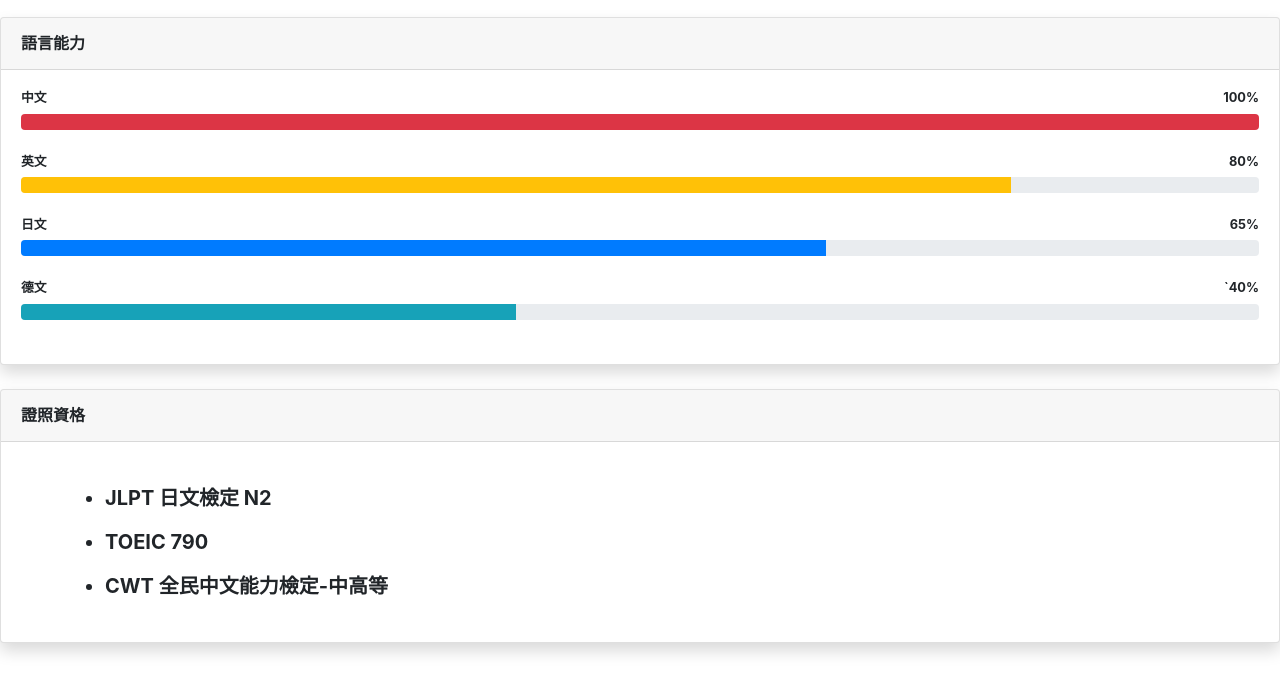
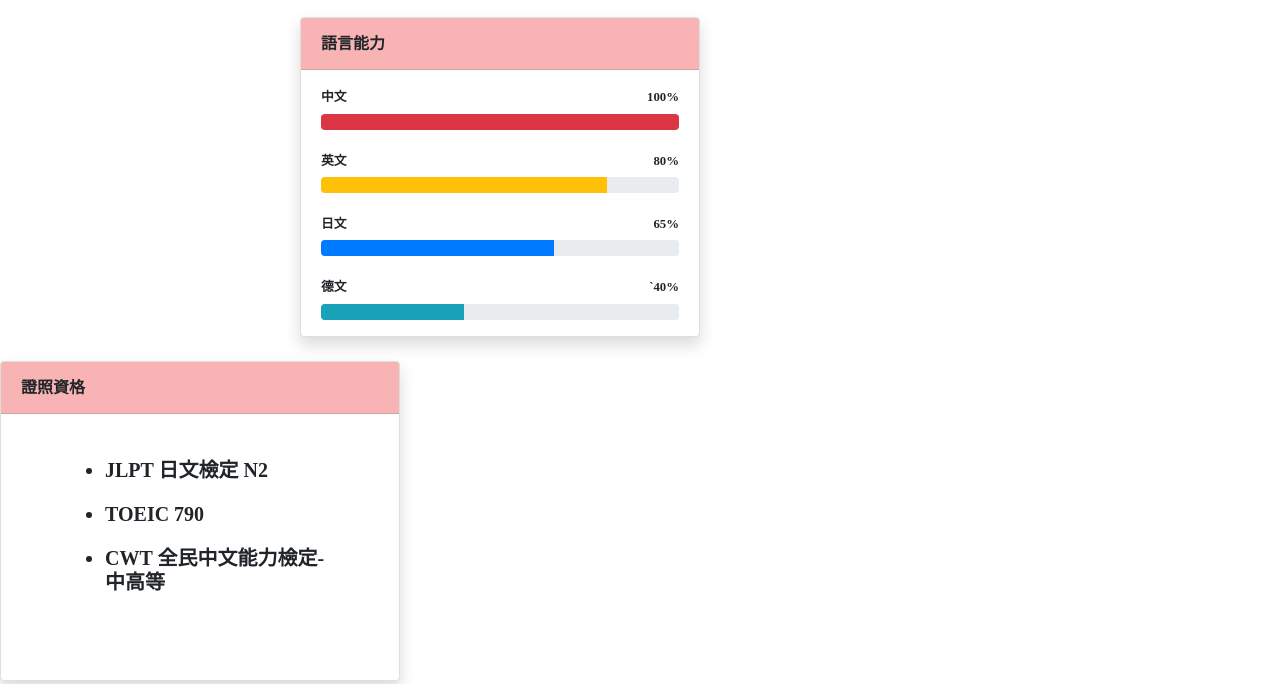
Before and after one commit to pearli319/pearli319.github.io, a plain HTML site: page index.html in a window 1280 px wide. Shown: the part 806-1490 px from the top of the page. Drawn offline with nearby package versions, Linux system fonts and the light colour scheme.

Commit message:
update index.css

```diff
--- a/css/index.css
+++ b/css/index.css
@@ -1,9 +1,31 @@
-img{
+img {
     display: inline-block;
     width: 300px;
-    height:300px;
+    height: 300px;
     border-radius: 50%;
     border: 1px solid #eee;
     padding: 5px;
-    background:#fff;
+    background: #fff;
 }
+
+#language {
+    font-family: Microsoft JhengHei;
+    display: inline-block;
+    width: 400px;
+    height: 320px;
+    vertical-align: middle;
+    margin-left: 300px;
+}
+
+#certificate {
+    font-family: Microsoft JhengHei;
+    display: inline-block;
+    width: 400px;
+    height: 320px;
+    vertical-align: middle;
+    margin-right: 200px;
+}
+
+.card-header {
+    background-color: #f8b4b4;
+}
```
